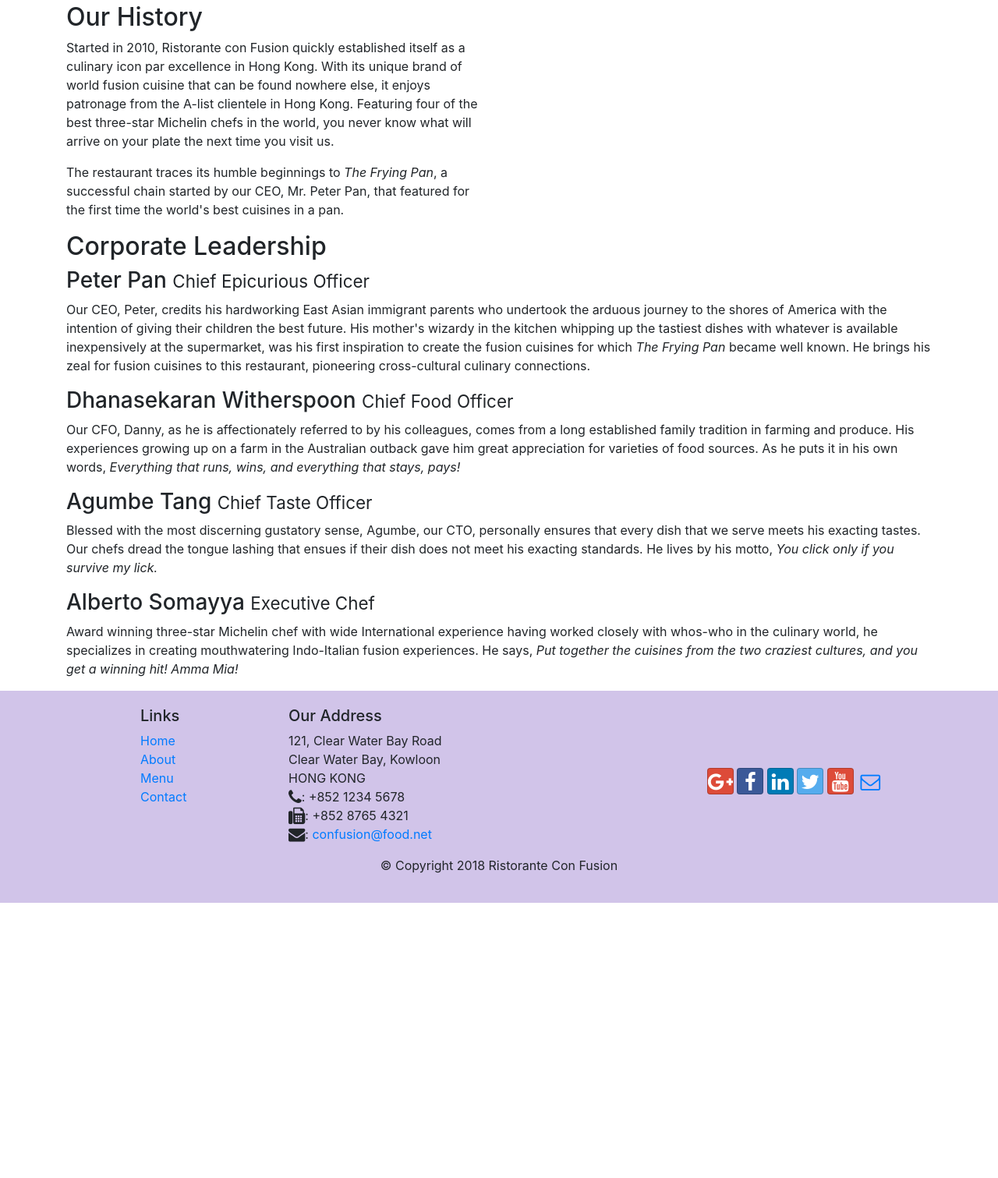
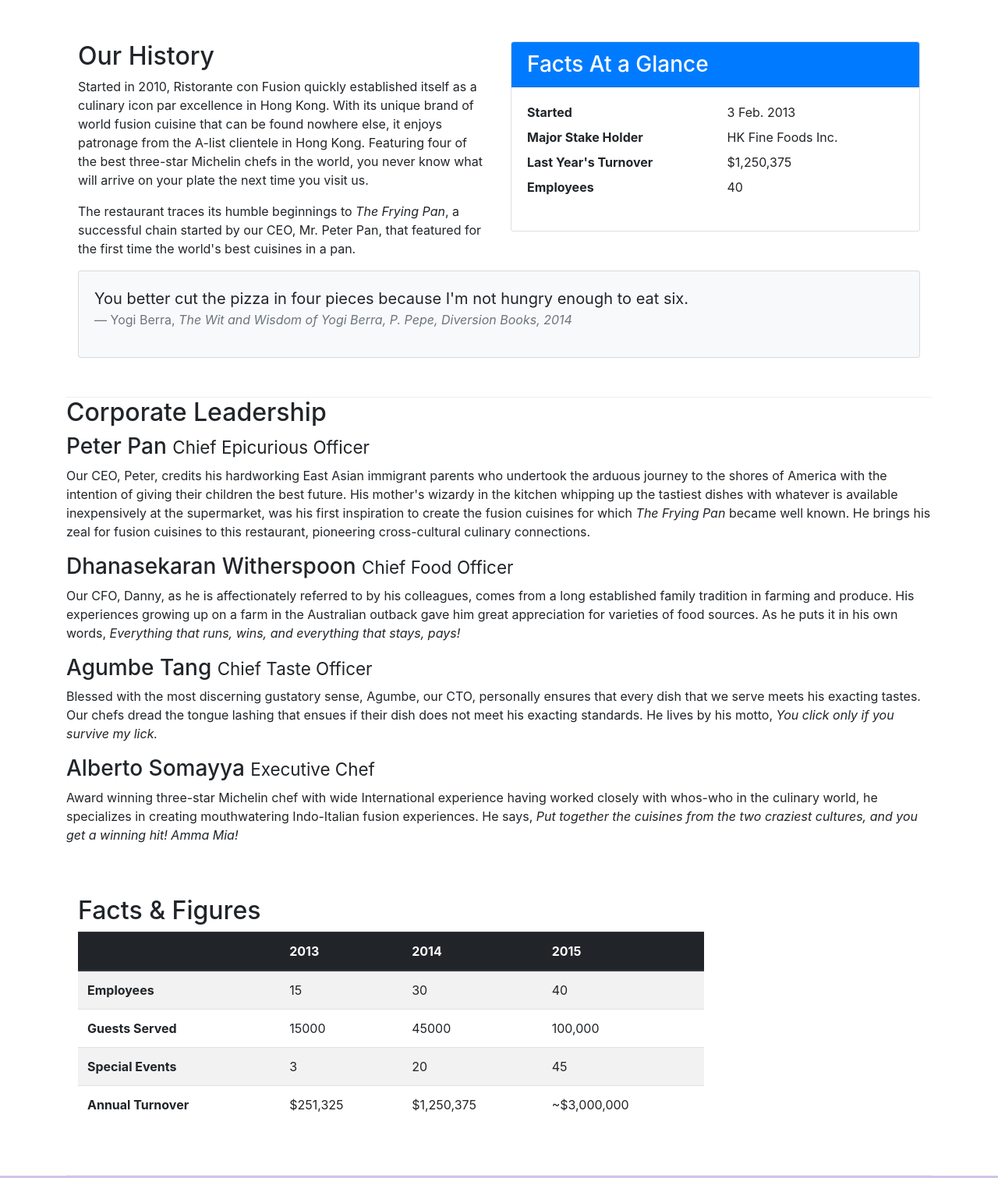
Before and after one commit to Duinobot/bootstrap4, a website: page aboutus.html in a window 1280 px wide. Shown: the part 462-1973 px from the top of the page at 78% size. Before the commit the page ends 1620 px from the top, so only its background shows below. Drawn offline with nearby package versions, Linux system fonts and the light colour scheme.

Commit message:
table and card

```diff
--- a/aboutus.html
+++ b/aboutus.html
@@ -52,15 +52,44 @@
             </div>
         </div>
 
-        <div class="row">
-            <div class="col col-sm-6">
+        <div class="row row-content">
+            <div class="col-sm-6">
                 <h2>Our History</h2>
                 <p>Started in 2010, Ristorante con Fusion quickly established itself as a culinary icon par excellence in Hong Kong. With its unique brand of world fusion cuisine that can be found nowhere else, it enjoys patronage from the A-list clientele in Hong Kong.  Featuring four of the best three-star Michelin chefs in the world, you never know what will arrive on your plate the next time you visit us.</p>
                 <p>The restaurant traces its humble beginnings to <em>The Frying Pan</em>, a successful chain started by our CEO, Mr. Peter Pan, that featured for the first time the world's best cuisines in a pan.</p>
             </div>
-            <div>
+            <div class="col-12 col-sm-6">
+                <div class="card">
+                    <h3 class="card-header bg-primary text-white">Facts At a Glance</h3>
+                    <div class="card-body">
+                        <dl class="row">
+                            <dt class="col-6">Started</dt>
+                            <dd class="col-6">3 Feb. 2013</dd>
+                            <dt class="col-6">Major Stake Holder</dt>
+                            <dd class="col-6">HK Fine Foods Inc.</dd>
+                            <dt class="col-6">Last Year's Turnover</dt>
+                            <dd class="col-6">$1,250,375</dd>
+                            <dt class="col-6">Employees</dt>
+                            <dd class="col-6">40</dd>
+                        </dl>
+                    </div>
+                </div>
+            </div>
+            <div class="col-12">
+                <div class="card card-body bg-light">
+                    <blockquote class="blockquote">
+                        <p class="mb-0">You better cut the pizza in four pieces because
+                            I'm not hungry enough to eat six.</p>
+                        <footer class="blockquote-footer">Yogi Berra,
+                            <cite title="Source Title">The Wit and Wisdom of Yogi Berra,
+                            P. Pepe, Diversion Books, 2014</cite>
+                        </footer>
+                    </blockquote>
+                </div>
             </div>
         </div>
+
+
 
 
         <div class="row">
@@ -74,6 +103,52 @@
                 <p class="d-none d-sm-block">Blessed with the most discerning gustatory sense, Agumbe, our CTO, personally ensures that every dish that we serve meets his exacting tastes. Our chefs dread the tongue lashing that ensues if their dish does not meet his exacting standards. He lives by his motto, <em>You click only if you survive my lick.</em></p>
                 <h3>Alberto Somayya <small>Executive Chef</small></h3>
                 <p class="d-none d-sm-block">Award winning three-star Michelin chef with wide International experience having worked closely with whos-who in the culinary world, he specializes in creating mouthwatering Indo-Italian fusion experiences. He says, <em>Put together the cuisines from the two craziest cultures, and you get a winning hit! Amma Mia!</em></p>
+            </div>
+       </div>
+
+       <div class="row row-content">
+            <div class="col-12 col-sm-9">
+                <h2>Facts &amp; Figures</h2>
+                <div class="table-responsive">
+                    <table class="table table-striped">
+                        <thead class="thead-dark">
+                            <tr>
+                                <th>&nbsp;</th>
+                                <th>2013</th>
+                                <th>2014</th>
+                                <th>2015</th>
+                            </tr>
+                        </thead>
+                        <tbody>
+                            <tr>
+                                <th>Employees</th>
+                                <td>15</td>
+                                <td>30</td>
+                                <td>40</td>
+                            </tr>
+                            <tr>
+                                <th>Guests Served</th>
+                                <td>15000</td>
+                                <td>45000</td>
+                                <td>100,000</td>
+                            </tr>
+                            <tr>
+                                <th>Special Events</th>
+                                <td>3</td>
+                                <td>20</td>
+                                <td>45</td>
+                            </tr>
+                            <tr>
+                                <th>Annual Turnover</th>
+                                <td>$251,325</td>
+                                <td>$1,250,375</td>
+                                <td>~$3,000,000</td>
+                            </tr>
+                        </tbody>
+                    </table>
+                </div>
+            </div>
+             <div class="col-12 col-sm-3">
             </div>
        </div>
 
```
